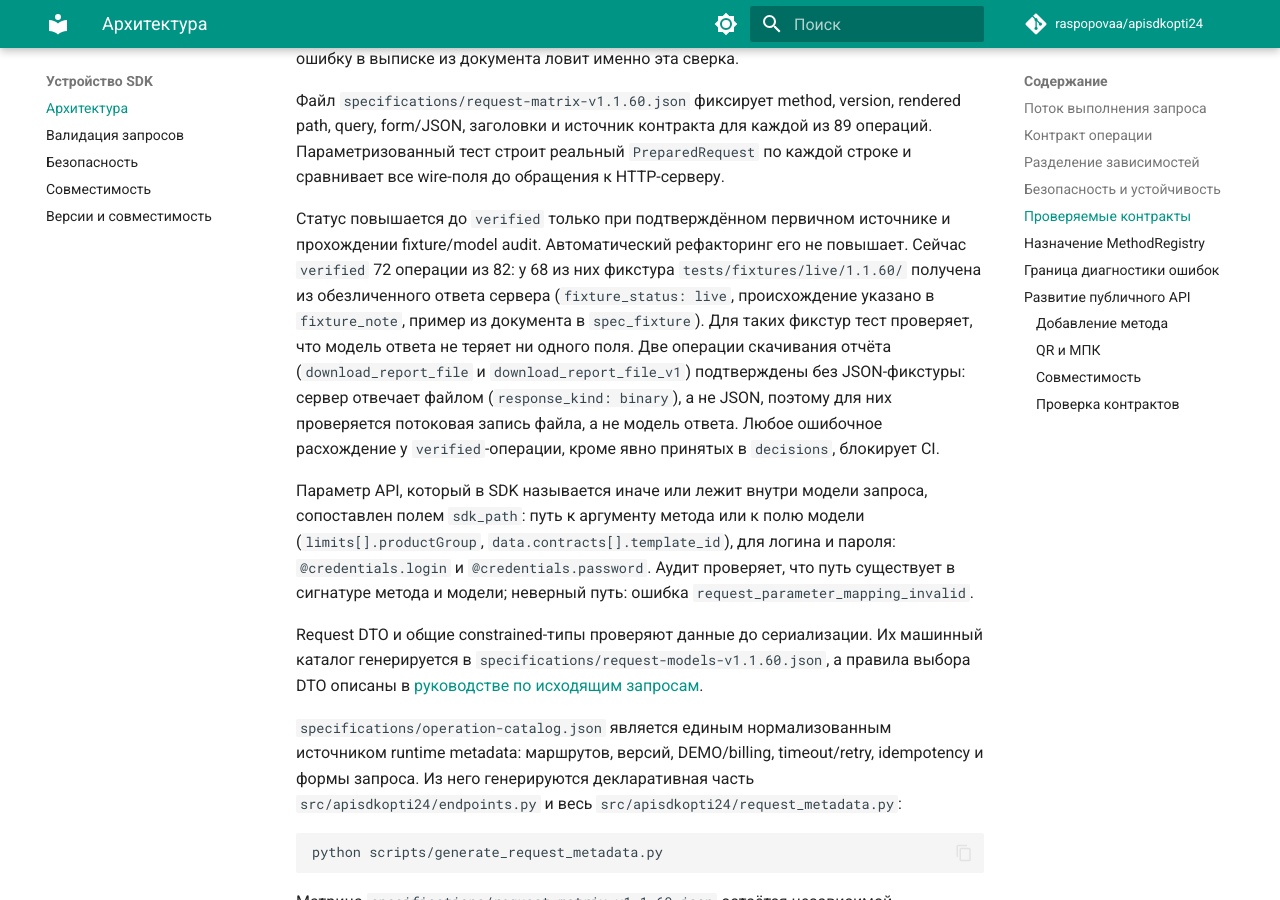
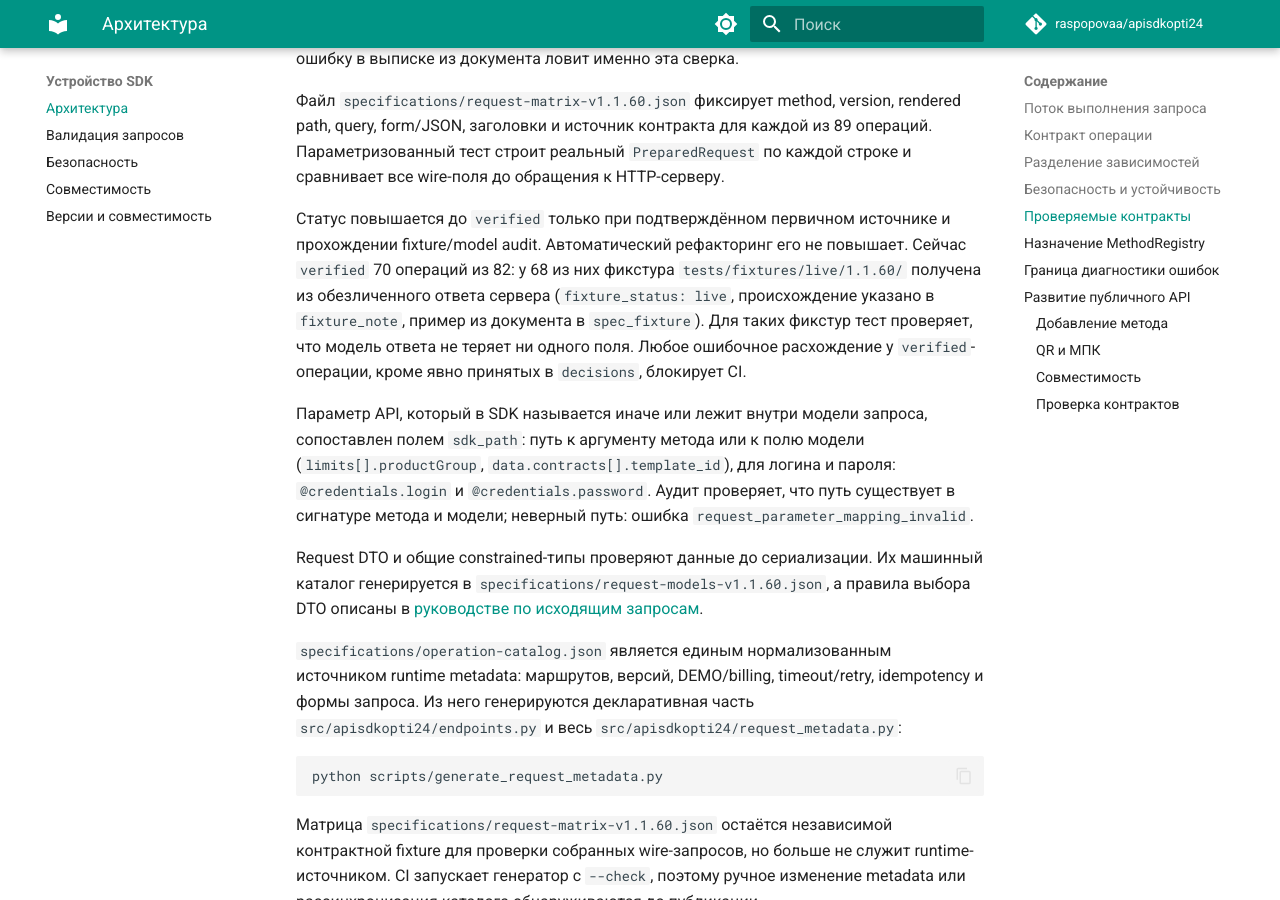
Before and after one commit to raspopovaa/apisdkopti24, an MkDocs documentation site: the page built from docs/architecture.md, in a window 1280 px wide and 900 px high, scrolled down 1758 px. Built offline with MkDocs 1.6.1 and Material for MkDocs 9.7.7, drawn with Linux system fonts in a browser that asks for light colours; comment, search, counter and statistics services are not loaded; the version menu is left out.

Commit message:
test(reports): оставить контракты скачивания provisional
AGENTS.md требует для verified обезличенную запись реального ответа, а её в
репозитории нет. Статус обеих операций, исключение для бинарных операций в
проверке контрактов и счётчик verified (70) возвращены как в main. Тест приёма
файлового ответа остаётся.

Co-Authored-By: Claude Opus 5.5 <noreply@anthropic.com>
Claude-Session: https://claude.ai/code/session_015dGGiqu5A1XNDbRHPeRjg7

```diff
--- a/docs/architecture.md
+++ b/docs/architecture.md
@@ -75,14 +75,11 @@ rendered path, query, form/JSON, заголовки и источник конт
 
 Статус повышается до `verified` только при подтверждённом первичном источнике и
 прохождении fixture/model audit. Автоматический рефакторинг его не повышает.
-Сейчас `verified` 72 операции из 82: у 68 из них фикстура
+Сейчас `verified` 70 операций из 82: у 68 из них фикстура
 `tests/fixtures/live/1.1.60/` получена из обезличенного ответа сервера
 (`fixture_status: live`, происхождение указано в `fixture_note`, пример из документа в
 `spec_fixture`). Для таких фикстур тест проверяет, что модель ответа не теряет ни
-одного поля. Две операции скачивания отчёта (`download_report_file` и
-`download_report_file_v1`) подтверждены без JSON-фикстуры: сервер отвечает файлом
-(`response_kind: binary`), а не JSON, поэтому для них проверяется потоковая запись
-файла, а не модель ответа. Любое ошибочное расхождение у `verified`-операции, кроме явно
+одного поля. Любое ошибочное расхождение у `verified`-операции, кроме явно
 принятых в `decisions`, блокирует CI.
 
 Параметр API, который в SDK называется иначе или лежит внутри модели запроса,
```
Also changed, not shown: CHANGELOG.md (+4 -4 lines), 4 other files.
